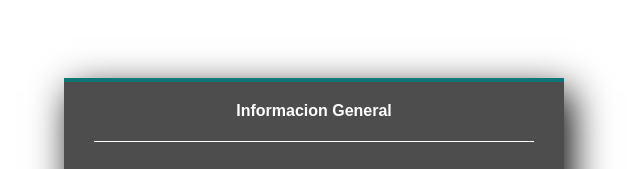
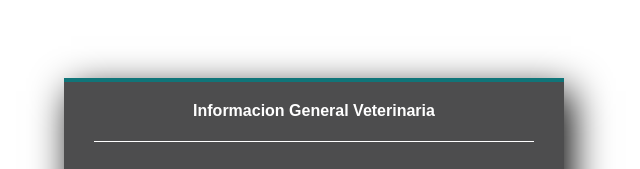
Before and after one commit to Juanmrno/Tienda, a plain HTML site: page informacion/informacion.html in a window 1280 px wide. Shown: the part 102-271 px from the top of the page, without its empty margins (326-966 px from the left). Drawn offline with Linux system fonts and the light colour scheme.

```diff
--- a/informacion/informacion.html
+++ b/informacion/informacion.html
@@ -10,7 +10,7 @@
 <body>
     <section id="tip" class="form-tip visible">
 
-        <h5>Informacion General</h5>
+        <h5>Informacion General Veterinaria</h5>
         <div class="informacion">
                 <img src="../img/imagen2.avif" width="300px" height="200px">
         </div>
```
